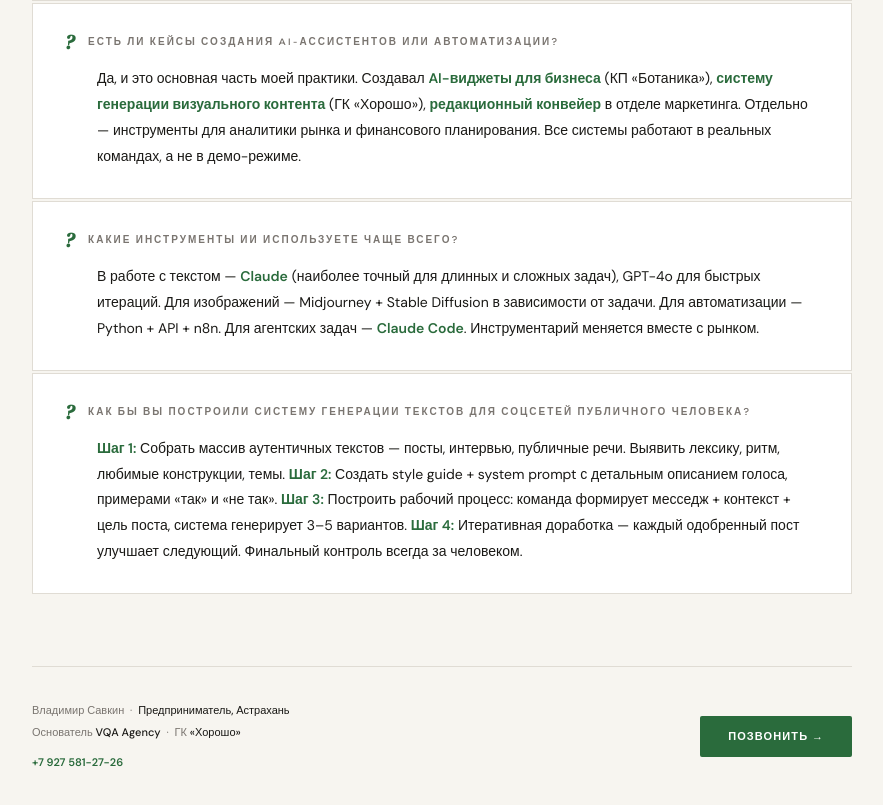
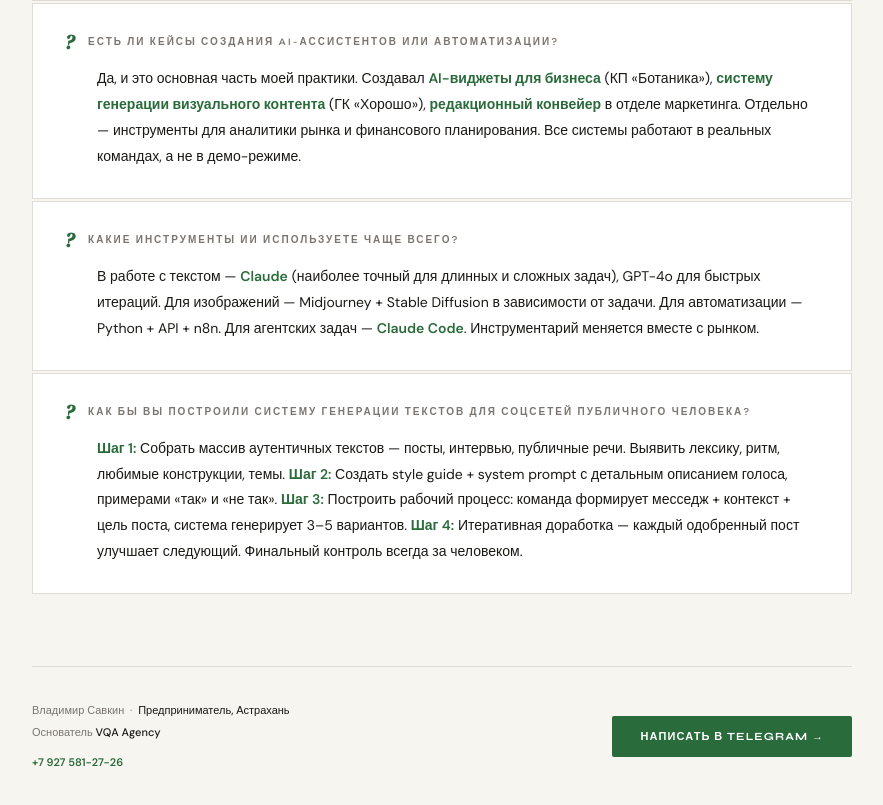
Before and after one commit to redsunsavi/resumesavi, a plain HTML site: page index.html in a window 1280 px wide. Shown: the part 2313-3118 px from the top of the page, without its empty margins (198-1081 px from the left). Drawn offline with Linux system fonts and the light colour scheme.

Commit message:
Update index.html

```diff
--- a/index.html
+++ b/index.html
@@ -726,10 +726,10 @@
   <div class="footer">
     <div class="footer-left">
       <div>Владимир Савкин &nbsp;·&nbsp; <span>Предприниматель, Астрахань</span></div>
-      <div>Основатель <span>VQA Agency</span> &nbsp;·&nbsp; ГК <span>«Хорошо»</span></div>
+      <div>Основатель <span>VQA Agency</span></div>
       <div style="margin-top:8px;"><a href="tel:+79275812726" style="color:var(--accent);font-weight:600;text-decoration:none;">+7 927 581-27-26</a></div>
     </div>
-    <a href="tel:+79275812726" class="cta">Позвонить →</a>
+    <a href="https://t.me/+79275812726" class="cta" target="_blank">Написать в Telegram →</a>
   </div>
 
 </div>
```
